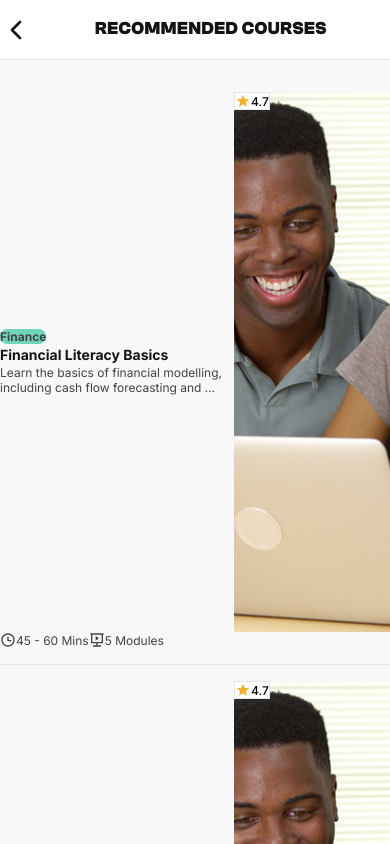
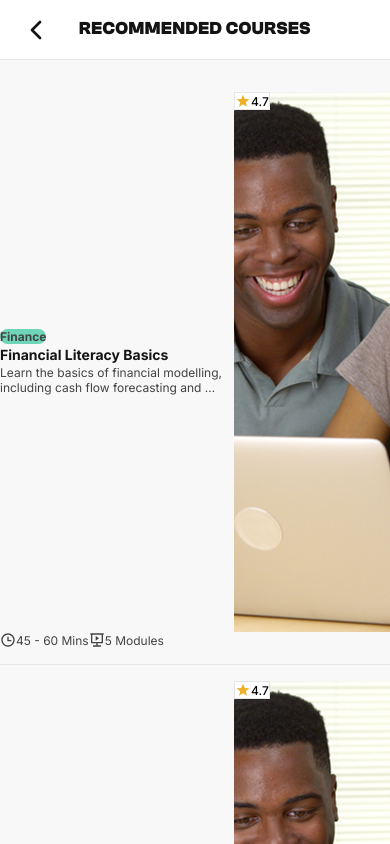
Before and after one commit to TechByAcorn/civic-mobile, a React Native app: screen /Course-List-Screen in a window 390 px wide. Built offline with nearby package versions, Linux system fonts and the light colour scheme.

Commit message:
feat(ui): make AppBar composable with left and right slots; optional title; testID; border toggle

```diff
--- a/src/components/ui/AppBar.tsx
+++ b/src/components/ui/AppBar.tsx
@@ -5,19 +5,35 @@ import { ThemeText } from './ThemeText';
 import { BackIcon } from './Icon';
 
 export interface AppBarProps {
-  title: string;
+  title?: string;
   backComponent?: React.ReactElement;
   onBackPress?: () => void;
-  className?: string; // allow NativeWind class overrides
+  leftComponent?: React.ReactElement;
+  onLeftPress?: () => void;
+  rightComponent?: React.ReactElement;
+  className?: string;
+  backgroundColor?: string;
+  showBorder?: boolean;
 }
 
-const AppBar: React.FC<AppBarProps> = ({ title, backComponent, onBackPress, className }) => {
+const AppBar: React.FC<AppBarProps> = ({
+  title,
+  backComponent,
+  onBackPress,
+  leftComponent,
+  onLeftPress,
+  rightComponent,
+  className,
+  backgroundColor,
+  showBorder = true,
+}) => {
   const navigation = useNavigation();
 
   const handleBack = useCallback(() => {
     try {
-      if (onBackPress) {
-        onBackPress();
+      const explicitHandler = onLeftPress ?? onBackPress;
+      if (explicitHandler) {
+        explicitHandler();
         return;
       }
 
@@ -30,16 +46,22 @@ const AppBar: React.FC<AppBarProps> = ({ title, backComponent, onBackPress, clas
     } catch (e) {
       // Swallow errors to avoid crashing the UI during navigation
     }
-  }, [navigation, onBackPress]);
+  }, [navigation, onLeftPress, onBackPress]);
 
   return (
     <View
-      style={{ height: 60 }}
-      className={`flex-row items-center justify-between px-[20] bg-white border-b border-border ${className ?? ''}`}
+      testID="appbar"
+      style={{ height: 60, backgroundColor: backgroundColor ?? '#fff' }}
+      className={`relative ${showBorder ? 'border-b border-border' : ''} ${className ?? ''}`}
     >
-      <View className="w-[32]">
-        {backComponent ? (
-          <Pressable onPress={handleBack}>
+      {/* Left: Back or custom */}
+      <View className="absolute left-5 h-full items-center justify-center">
+        {leftComponent ? (
+          <Pressable accessibilityRole="button" onPress={onLeftPress} hitSlop={8}>
+            {leftComponent}
+          </Pressable>
+        ) : backComponent ? (
+          <Pressable accessibilityRole="button" onPress={onBackPress ?? handleBack} hitSlop={8}>
             {backComponent}
           </Pressable>
         ) : (
@@ -49,14 +71,19 @@ const AppBar: React.FC<AppBarProps> = ({ title, backComponent, onBackPress, clas
         )}
       </View>
 
-      {/* Center: Title */}
-      <View className="flex-1 items-center">
-        <ThemeText variant="h4" weight="bold" color="text-primary">
-          {title}
-        </ThemeText>
+      {/* Center: Title (optional) */}
+      <View className="absolute left-0 right-0 h-full items-center justify-center">
+        {title ? (
+          <ThemeText variant="h4" weight="bold" color="text-primary">
+            {title}
+          </ThemeText>
+        ) : null}
       </View>
 
-      <View className="w-[32]" />
+      {/* Right: Custom */}
+      <View className="absolute right-5 h-full items-center justify-center">
+        {rightComponent ?? null}
+      </View>
     </View>
   );
 };
```
